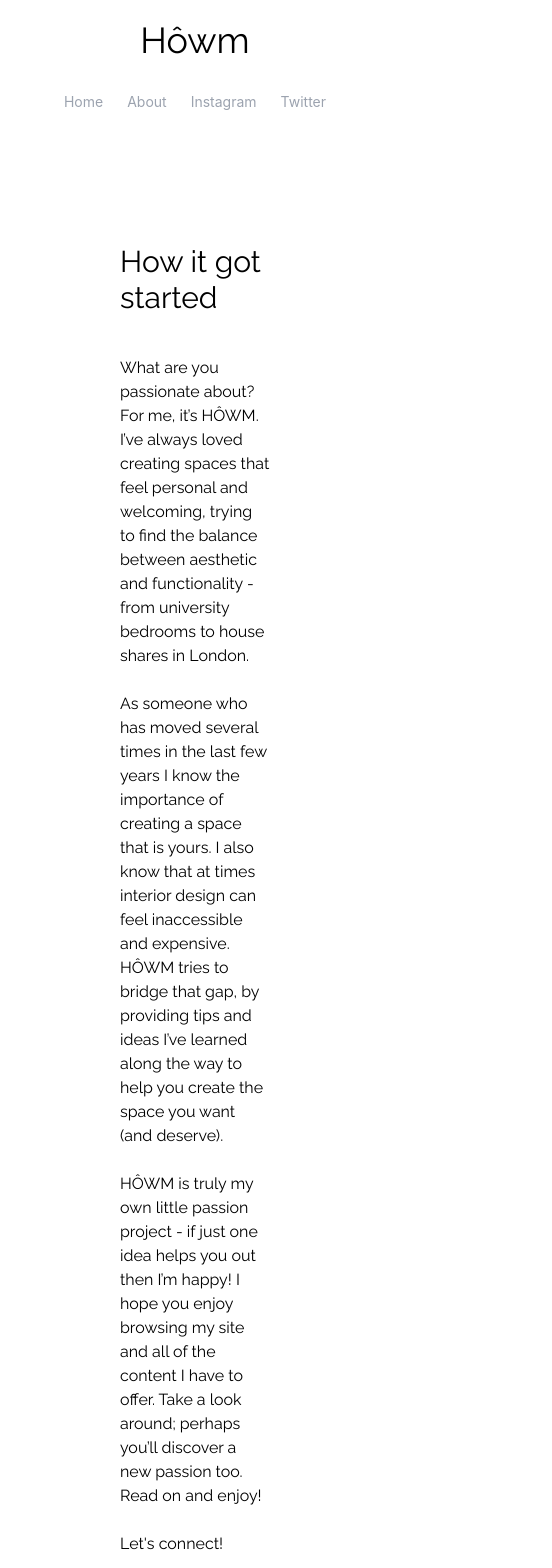
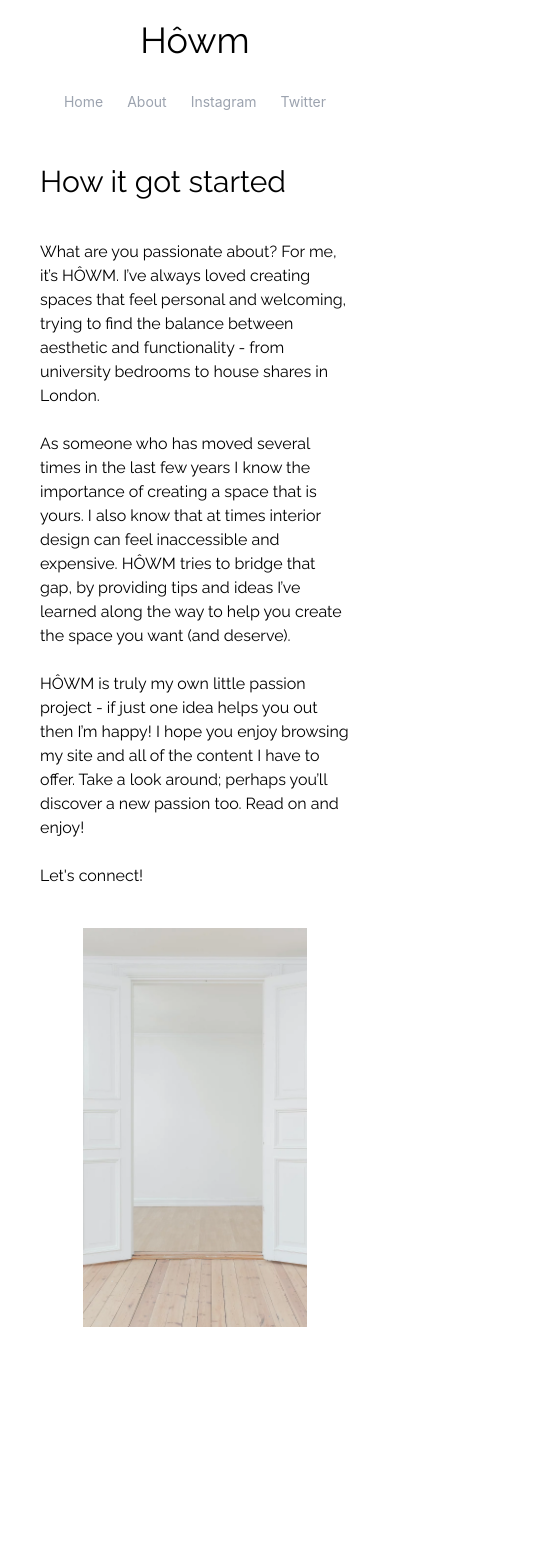
Before and after one commit to msedees1807/tailwind-playground, a React (Create React App) app: page /About in a window 390 px wide. Shown: the top 1568 px of the page, 552 px wide, since content can reach past the window. After the commit the page ends 1407 px from the top, so only its background shows below. Built offline with nearby package versions, Linux system fonts and the light colour scheme.

Commit message:
image fixes

```diff
--- a/src/components/About.js
+++ b/src/components/About.js
@@ -1,12 +1,12 @@
 function About() {
   return (
-    <article className="text-left p-10 flex flex-col-reverse lg:flex-row">
+    <article className="text-left md:p-10 flex flex-col-reverse lg:flex-row">
       <img
-        className="pl-20 pr-20 pb-20 max-w-lg m-auto"
-        src="images/hallway.jpg"
+        className="pl-20 pr-20 pb-20 max-w-sm md:max-w-md m-auto"
+        src="http://localhost:3000/images/hallway.jpg"
         alt="Hallway in Amsterdam (2019)"
       />
-      <div className="p-20">
+      <div className="p-10 md:p-20 w-80ch">
         <h1 className="text-3xl pb-10 font-raleway">How it got started</h1>
         <p className="font-raleway pb-6">
           What are you passionate about? For me, it’s HÔWM. I’ve always loved
--- a/src/components/BlogCard.js
+++ b/src/components/BlogCard.js
@@ -1,4 +1,4 @@
-const image = "images/vancouver.png";
+const image = "http://localhost:3000/images/vancouver.png";
 
 function blogCard() {
   return (
--- a/src/index.css
+++ b/src/index.css
@@ -4,14 +4,22 @@
 
 body {
   margin: 0;
-  font-family: -apple-system, BlinkMacSystemFont, 'Segoe UI', 'Roboto', 'Oxygen',
-    'Ubuntu', 'Cantarell', 'Fira Sans', 'Droid Sans', 'Helvetica Neue',
+  font-family: -apple-system, BlinkMacSystemFont, "Segoe UI", "Roboto", "Oxygen",
+    "Ubuntu", "Cantarell", "Fira Sans", "Droid Sans", "Helvetica Neue",
     sans-serif;
   -webkit-font-smoothing: antialiased;
   -moz-osx-font-smoothing: grayscale;
 }
 
 code {
-  font-family: source-code-pro, Menlo, Monaco, Consolas, 'Courier New',
+  font-family: source-code-pro, Menlo, Monaco, Consolas, "Courier New",
     monospace;
 }
+
+html,
+body {
+  overflow-x: hidden;
+}
+body {
+  position: relative;
+}
```
